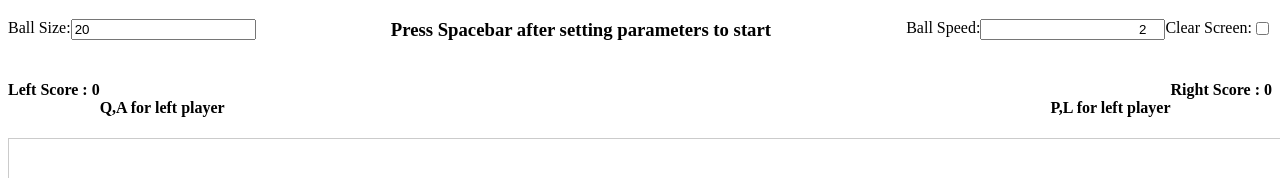
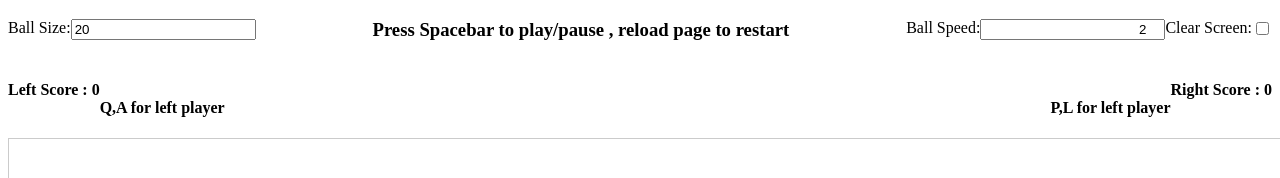
Before and after one commit to mukulmahaur/PingPong, a plain HTML site: page index.html in a window 1280 px wide. Shown: the top 178 px of the page. Drawn offline with Linux system fonts and the light colour scheme.

Commit message:
text changed

```diff
--- a/index.html
+++ b/index.html
@@ -188,7 +188,7 @@ function draw(){
 	<input style="text-align: right;float: right;" type="number" value="2" id="ballspeed">
 	<span  style="text-align: right;float: right;" >Ball Speed:</span>
 </div>
-<h3 style="text-align: center;" id="score">Press Spacebar after setting parameters to start</h3>
+<h3 style="text-align: center;" id="score">Press Spacebar to play/pause , reload page to restart</h3>
 <h4 style="text-align: left;float: left;" id="leftscore">Left Score : 0</h4>
 <h4 style="text-align: right;float: right;" id="rightscore">Right Score : 0</h4><br>
 <h4 style="text-align: left;float: left;"> Q,A for left player</h4>
```
